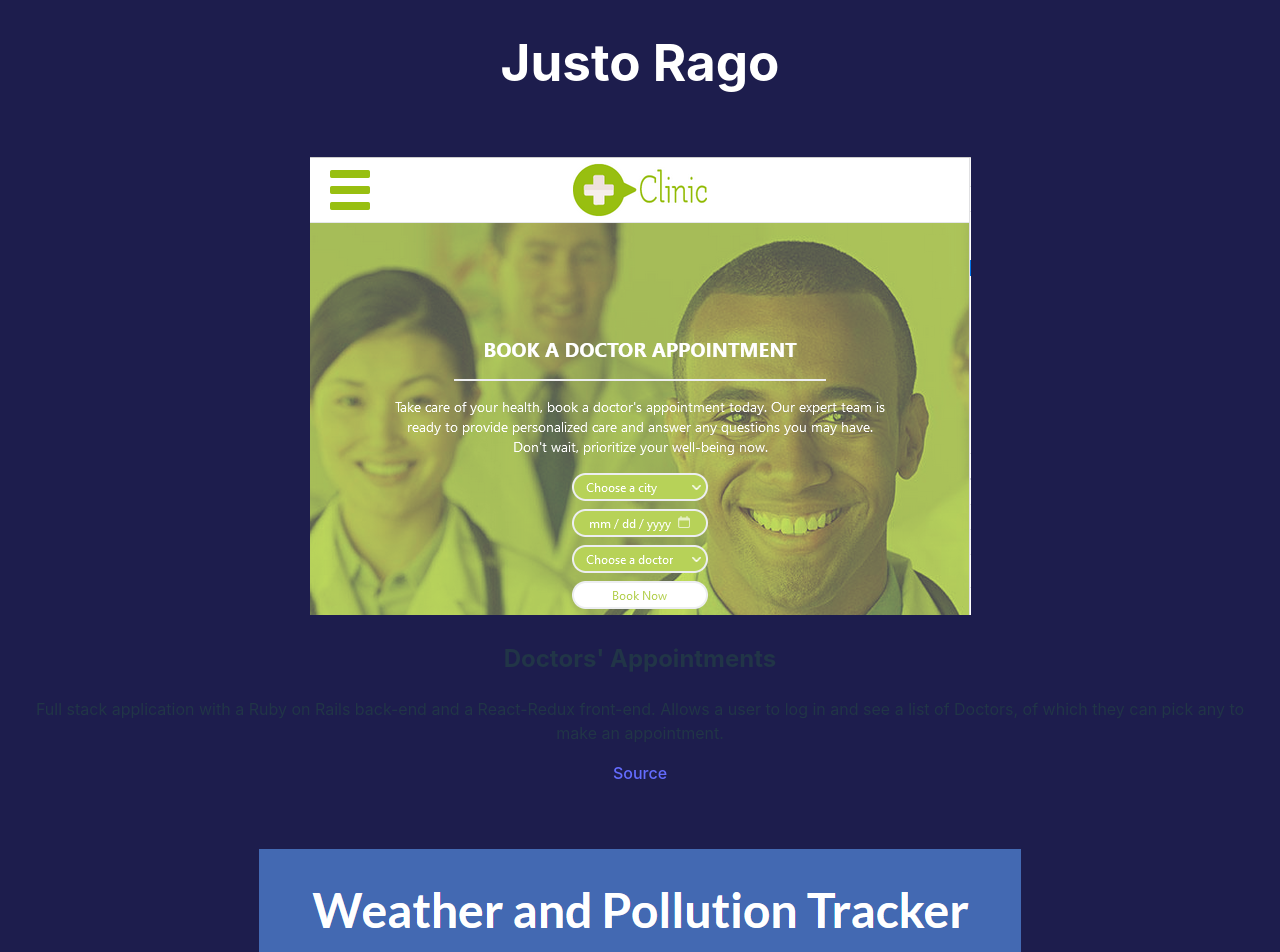
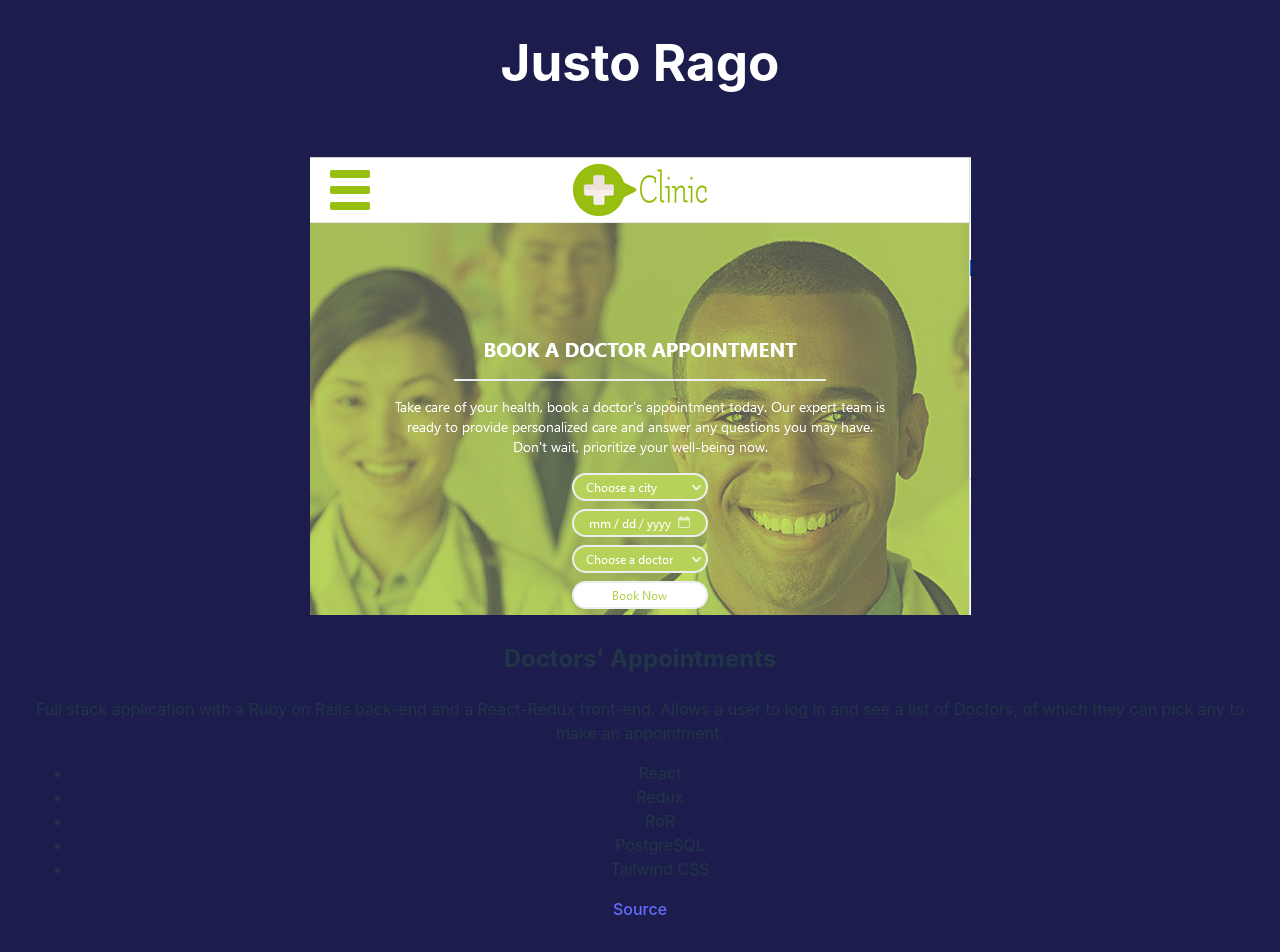
Before and after one commit to asdt560/Svelte-Portfolio, a Svelte app: page / in a window 1280 px wide. Shown: the top 952 px of the page. Built offline with nearby package versions, Linux system fonts and the light colour scheme.

Commit message:
Add technologies list

```diff
--- a/src/App.svelte
+++ b/src/App.svelte
@@ -61,6 +61,11 @@
         <div class="cardtext">
           <h2>{project.name}</h2>
           <p>{project.description}</p>
+          <ul>
+            {#each project.technologies as tech}
+              <li>{tech}</li>
+            {/each}
+          </ul>
           <a href={project.source}>Source</a>
         </div>
       </div>
```
